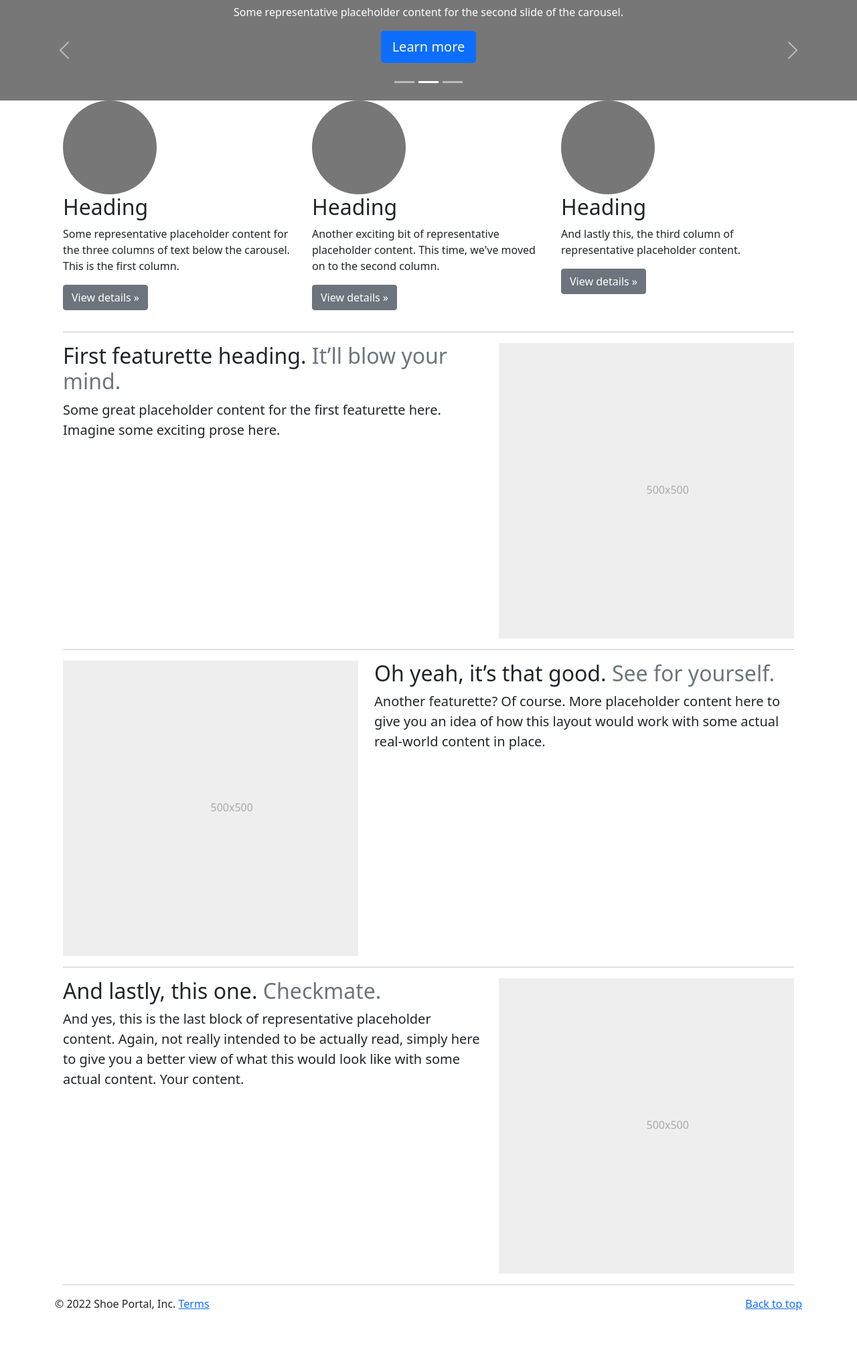
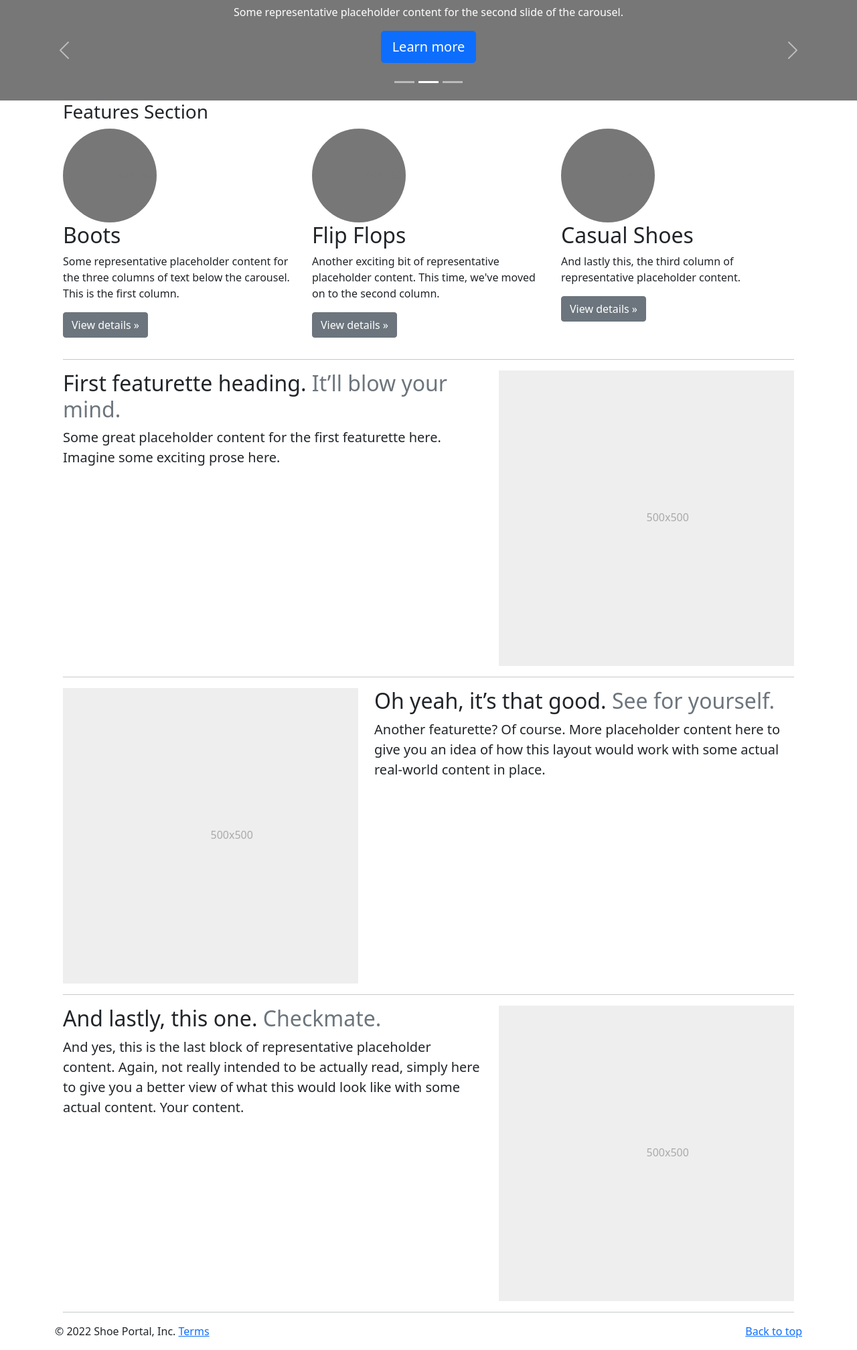
Before and after one commit to dushanka-dev/shoe-portal, a Django app: page / in a window 1280 px wide. Shown: the part 135-2150 px from the top of the page at 67% size. Before the commit the page ends 2091 px from the top, so only its background shows below. Run offline with Django 3.2, Linux system fonts and the light colour scheme.

Commit message:
Added headings for feature section

```diff
--- a/home/templates/home/index.html
+++ b/home/templates/home/index.html
@@ -4,6 +4,8 @@
 {% block content %}
 
 <main>
+
+    <!-- Carousel -->
 
     <div id="myCarousel" class="carousel slide" data-bs-ride="carousel">
       <div class="carousel-indicators">
@@ -62,28 +64,32 @@
     <!-- Wrap the rest of the page in another container to center all the content. -->
 
     <div class="container">
-        <div class="container marketing">
+        <div class="container">
+
+            <!-- Features -->
+
+            <h3>Features Section</h3>
 
             <!-- Three columns of text below the carousel -->
             <div class="row">
               <div class="col-lg-4">
                 <svg class="bd-placeholder-img rounded-circle" width="140" height="140" xmlns="http://www.w3.org/2000/svg" role="img" aria-label="Placeholder: 140x140" preserveAspectRatio="xMidYMid slice" focusable="false"><title>Placeholder</title><rect width="100%" height="100%" fill="#777"></rect><text x="50%" y="50%" fill="#777" dy=".3em">140x140</text></svg>
 
-                <h2>Heading</h2>
+                <h2>Boots</h2>
                 <p>Some representative placeholder content for the three columns of text below the carousel. This is the first column.</p>
                 <p><a class="btn btn-secondary" href="#">View details »</a></p>
               </div><!-- /.col-lg-4 -->
               <div class="col-lg-4">
                 <svg class="bd-placeholder-img rounded-circle" width="140" height="140" xmlns="http://www.w3.org/2000/svg" role="img" aria-label="Placeholder: 140x140" preserveAspectRatio="xMidYMid slice" focusable="false"><title>Placeholder</title><rect width="100%" height="100%" fill="#777"></rect><text x="50%" y="50%" fill="#777" dy=".3em">140x140</text></svg>
 
-                <h2>Heading</h2>
+                <h2>Flip Flops</h2>
                 <p>Another exciting bit of representative placeholder content. This time, we've moved on to the second column.</p>
                 <p><a class="btn btn-secondary" href="#">View details »</a></p>
               </div><!-- /.col-lg-4 -->
               <div class="col-lg-4">
                 <svg class="bd-placeholder-img rounded-circle" width="140" height="140" xmlns="http://www.w3.org/2000/svg" role="img" aria-label="Placeholder: 140x140" preserveAspectRatio="xMidYMid slice" focusable="false"><title>Placeholder</title><rect width="100%" height="100%" fill="#777"></rect><text x="50%" y="50%" fill="#777" dy=".3em">140x140</text></svg>
 
-                <h2>Heading</h2>
+                <h2>Casual Shoes</h2>
                 <p>And lastly this, the third column of representative placeholder content.</p>
                 <p><a class="btn btn-secondary" href="#">View details »</a></p>
               </div><!-- /.col-lg-4 -->
```
